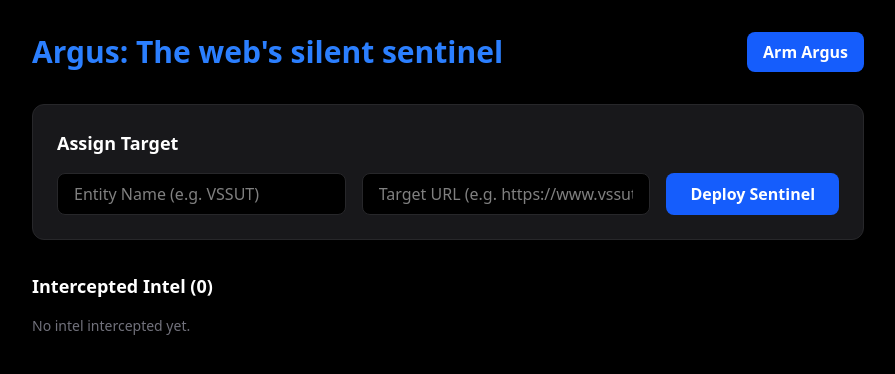
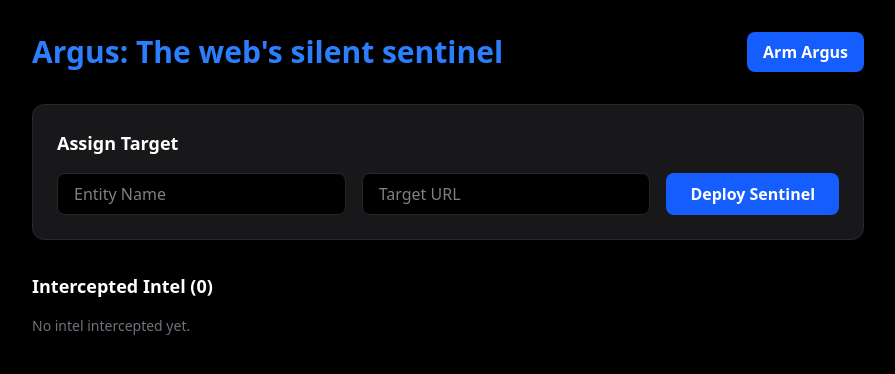
Before and after one commit to Samarjit43/argus-dashboard, a Next.js app: page / in a window 1280 px wide. Shown: the top 374 px of the page, without its empty margins (192-1087 px from the left). Built offline with nearby package versions, Linux system fonts and the light colour scheme.

Commit message:
Update place

```diff
--- a/app/page.tsx
+++ b/app/page.tsx
@@ -56,14 +56,14 @@ export default function Home() {
         <div className="flex gap-4">
           <input
             type="text"
-            placeholder="Entity Name (e.g. VSSUT)"
+            placeholder="Entity Name"
             value={entityName}
             onChange={(e) => setEntityName(e.target.value)}
             className="bg-black border border-zinc-800 rounded-lg px-4 py-2 text-white flex-1 focus:outline-none focus:border-blue-500"
           />
           <input
             type="text"
-            placeholder="Target URL (e.g. https://www.vssut.ac.in/)"
+            placeholder="Target URL"
             value={coordinates}
             onChange={(e) => setCoordinates(e.target.value)}
             className="bg-black border border-zinc-800 rounded-lg px-4 py-2 text-white flex-1 focus:outline-none focus:border-blue-500"
```
